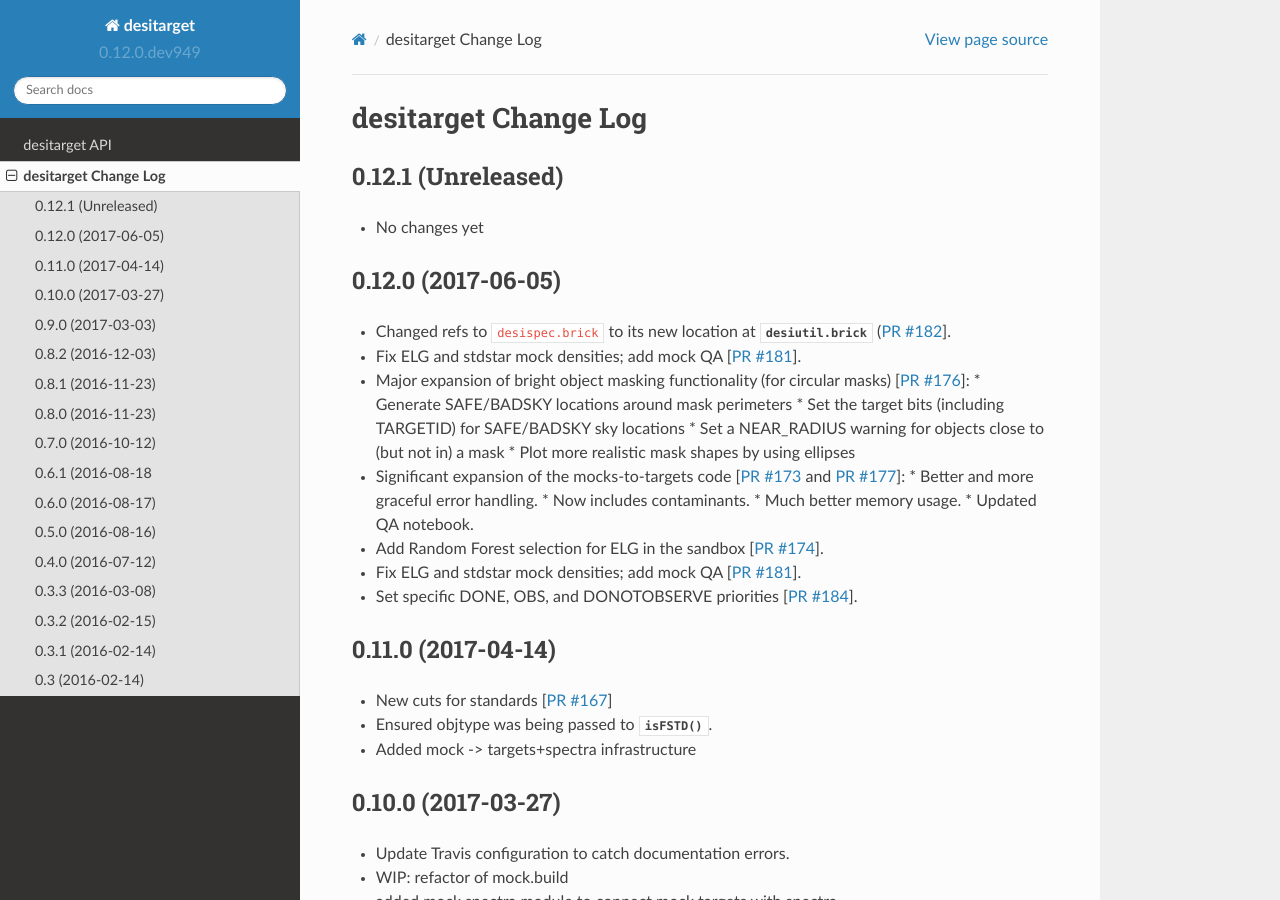
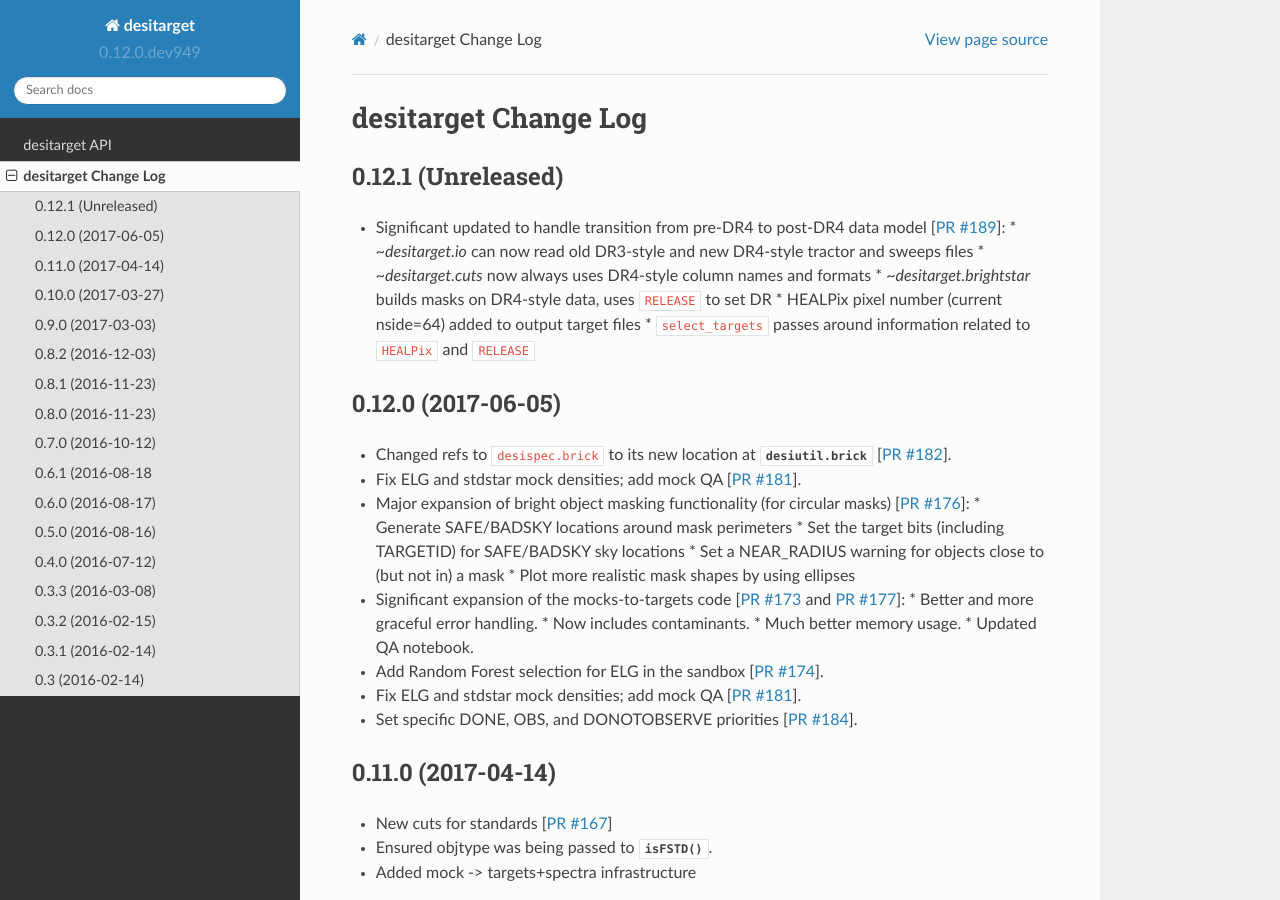
Before and after one commit to desihub/desitarget, a Sphinx documentation site: the page built from doc/changes.rst, in a window 1280 px wide and 900 px high. Built offline with Sphinx 7.4.7 and the Read the Docs theme 2.0.0, drawn with Linux system fonts in a browser that asks for light colours.

Commit message:
updating changes log [ci skip]

```diff
--- a/doc/changes.rst
+++ b/doc/changes.rst
@@ -5,12 +5,19 @@ desitarget Change Log
 0.12.1 (Unreleased)
 -------------------
 
-* No changes yet
+* Significant updated to handle transition from pre-DR4 to post-DR4 data model [`PR #189`_]:
+  * `~desitarget.io` can now read old DR3-style and new DR4-style tractor and sweeps files
+  * `~desitarget.cuts` now always uses DR4-style column names and formats
+  * `~desitarget.brightstar` builds masks on DR4-style data, uses ``RELEASE`` to set DR
+  * HEALPix pixel number (current nside=64) added to output target files
+  * ``select_targets`` passes around information related to ``HEALPix`` and ``RELEASE``
+
+.. _`PR #189`: https://github.com/desihub/desitarget/pull/189
 
 0.12.0 (2017-06-05)
 -------------------
 
-* Changed refs to ``desispec.brick`` to its new location at :mod:`desiutil.brick` (`PR #182`_].
+* Changed refs to ``desispec.brick`` to its new location at :mod:`desiutil.brick` [`PR #182`_].
 * Fix ELG and stdstar mock densities; add mock QA [`PR #181`_].
 * Major expansion of bright object masking functionality (for circular masks) [`PR #176`_]:
   * Generate SAFE/BADSKY locations around mask perimeters
```
